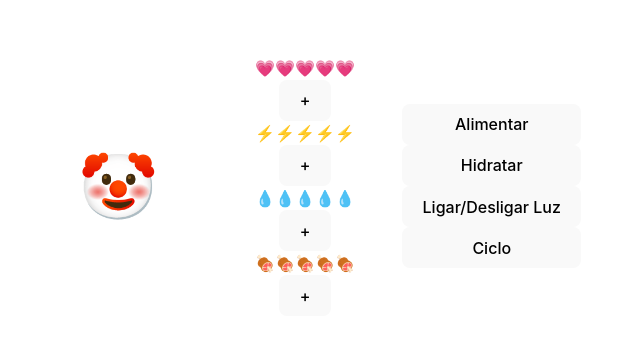
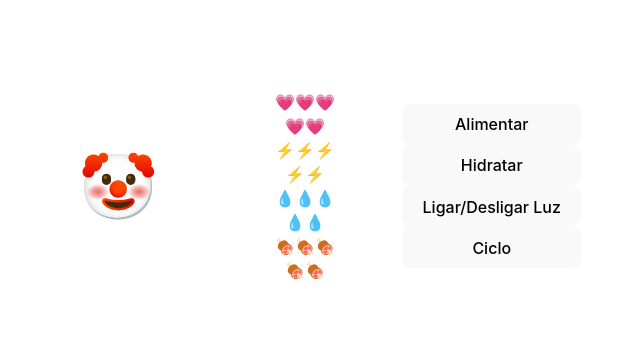
Before and after one commit to ufjf-dcc207/ufjf-dcc207-2024-3-a-atv06-DarlanHenrique, a React (Vite) app: page / in a window 1280 px wide. Shown: the part 214-554 px from the top of the page, without its empty margins (335-975 px from the left). Built offline with nearby package versions, Linux system fonts and the light colour scheme.

Commit message:
change attribute state

```diff
--- a/src/Attribute.css
+++ b/src/Attribute.css
@@ -0,0 +1,3 @@
+.inactive {
+  color: #ccc;
+}
--- a/src/Attribute.tsx
+++ b/src/Attribute.tsx
@@ -1,29 +1,30 @@
-import { useState } from "react";
+// import { useState } from "react";
 import "./Attribute.css"
 
 type AttributeProps = {
     icon: string;
+    value: number;
 }
 
-export default function Attribute({icon}: AttributeProps) {
-    const [value, setValue] = useState(0);
+export default function Attribute({icon, value}: AttributeProps) {
+    // const [value, setValue] = useState(0);
 
-    function onValueUp () {
-        setValue((v) => (v == 5 ? 0 : v + 1));
+    // function onValueUp () {
+    //     setValue((v) => (v == 5 ? 0 : v + 1));
 
-        setValue((prevValue) => {
-            if (prevValue == 5)
-                return 0;
-            else
-                return prevValue + 1
-        })
-    }
+    //     setValue((prevValue) => {
+    //         if (prevValue == 5)
+    //             return 0;
+    //         else
+    //             return prevValue + 1
+    //     })
+    // }
 
     return (
         <div className="attribute">
             <div className="active">{icon.repeat(value)}</div>
             <div className="inactive">{icon.repeat(5-value)}</div>
-            <button onClick={onValueUp}>+</button>
+            {/* <button onClick={onValueUp}>+</button> */}
         </div>
     );
 }
--- a/src/Emoji.tsx
+++ b/src/Emoji.tsx
@@ -12,34 +12,34 @@ const EMOJIS = new Map<string, string>([
 export default function Emoji() {
   const [situation, setSituation] = useState("");
 
-  function toHappy() {
-    setSituation("happy");
-  }
+//   function toHappy() {
+//     setSituation("happy");
+//   }
 
-  function toDead() {
-    setSituation("dead");
-  }
+//   function toDead() {
+//     setSituation("dead");
+//   }
 
-  function toWork() {
-    setSituation("programming");
-  }
+//   function toWork() {
+//     setSituation("programming");
+//   }
 
- function switchStatus() {
-    switch (situation) {
-        case "happy":
-            setSituation("dead");
-            break;
-        case "dead":
-            setSituation("programming");
-            break;
-        case "programming":
-            setSituation("happy");
-            break;
-        default:
-            setSituation("happy");
-            break;
-    }
-  }
+//  function switchStatus() {
+//     switch (situation) {
+//         case "happy":
+//             setSituation("dead");
+//             break;
+//         case "dead":
+//             setSituation("programming");
+//             break;
+//         case "programming":
+//             setSituation("happy");
+//             break;
+//         default:
+//             setSituation("happy");
+//             break;
+//     }
+//   }
 
   function onAlimentar() {
 
@@ -61,10 +61,10 @@ export default function Emoji() {
     <div className="emoji">
       <div className="face">{EMOJIS.get(situation) || "🤡"}</div>
       <div className="attributes">
-        <Attribute icon="💗" />
-        <Attribute icon="⚡" />
-        <Attribute icon="💧" />
-        <Attribute icon="🍖" />
+        <Attribute icon="💗" value={3} />
+        <Attribute icon="⚡" value={3} />
+        <Attribute icon="💧" value={3} />
+        <Attribute icon="🍖" value={3} />
       </div>
       <div className="actions">
         <button onClick={onAlimentar}>Alimentar</button>
```
